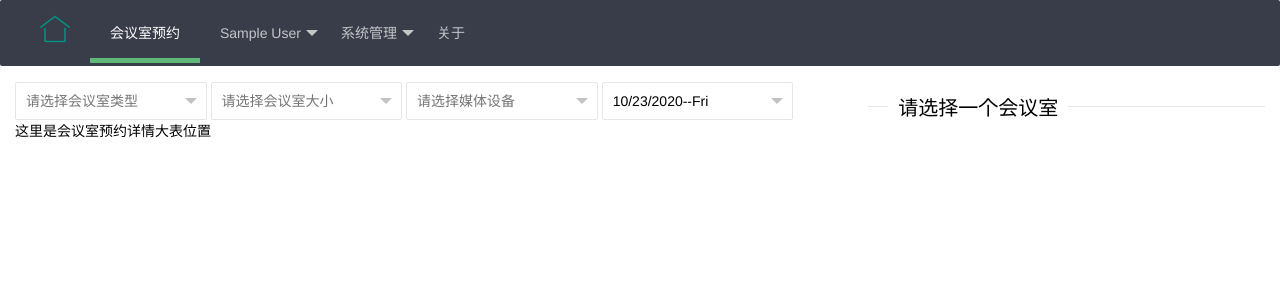
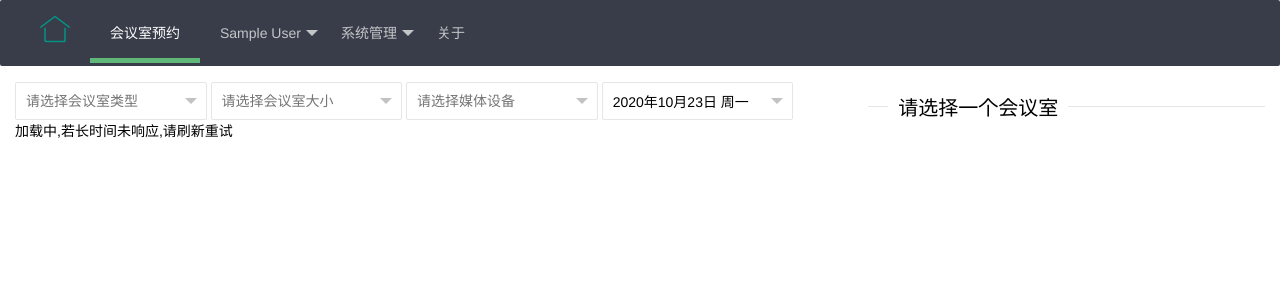
Before and after one commit to ankeliei/meetRoomBooking, a PHP site: page /views/main.php in a window 1280 px wide. Shown: the top 300 px of the page. Run offline with PHP 8.4, Linux system fonts and the light colour scheme; the visitor is signed in with stand-in values (Sample User, id 1); data that the repository does not hold is empty; some libraries are stand-ins or nearby versions.

Commit message:
增加一些弱网络环境下的提示功能

```diff
--- a/views/js/main.js
+++ b/views/js/main.js
@@ -43,12 +43,35 @@ layui.use(['form','mobile'], function(){
         dateSelecterChange();
     })
 
+    //辅助函数,日期字符串的本地化
+    function myDateStr(viewDay){
+        y = viewDay.getFullYear();
+        m = viewDay.getMonth()+1;
+        d = viewDay.getDate();
+        dd = viewDay.getDay();
+        if(dd = 0){
+            dd = "周日";
+        }else if(dd = 1){
+            dd = "周一";
+        }else if(dd = 2){
+            dd = "周二";
+        }else if(dd = 3){
+            dd = "周三";
+        }else if(dd = 4){
+            dd = "周四";
+        }else if(dd = 5){
+            dd = "周五";
+        }else if(dd = 6){
+            dd = "周六";
+        }
+        return y+"年"+m+"月"+d+"日 "+dd;
+    }
     //初始化时间下拉选择框
     function dateItem(){
         for(i=0; i<14; i++){
             var viewDay = new Date();
             viewDay.setTime(viewDay.valueOf()+86400000*i);
-            var dateStr=viewDay.toLocaleDateString().slice(0,10)+"--"+viewDay.toDateString().slice(0,3);
+            var dateStr=myDateStr(viewDay);
 
             $('#date').append("<option value='"+i+"'>"+dateStr+"</option>");
         }
--- a/views/main.php
+++ b/views/main.php
@@ -44,7 +44,7 @@
                     </div>
                 </form>
                 <div id="mainTable">
-                    这里是会议室预约详情大表位置
+                    加载中,若长时间未响应,请刷新重试
                 </div>
             </div>
             <div class="layui-col-sm12 layui-col-md4">
@@ -56,8 +56,8 @@
                         </fieldset>
                         <div id="info-in" class="bornDisplayNone">
 <!--                            <div id="startAndEnd">startAndEnd</div>-->
-                            <div id="infoOptions">infoOptions</div>
-                            <div id="infoText">infoText</div>
+                            <div id="infoOptions">信息加载中</div>
+                            <div id="infoText">信息加载中</div>
 
                         </div>
                     </div>
@@ -67,7 +67,7 @@
                             <legend>占用详情：</legend>
                         </fieldset>
                         <div id="orderUser"></div>
-                        <div id="orderTxt">orderInfo</div>
+                        <div id="orderTxt">信息加载中</div>
                     </div>
 <!--                    下单表单-->
                     <div id="makeOrder" class="bornDisplayNone">
```
